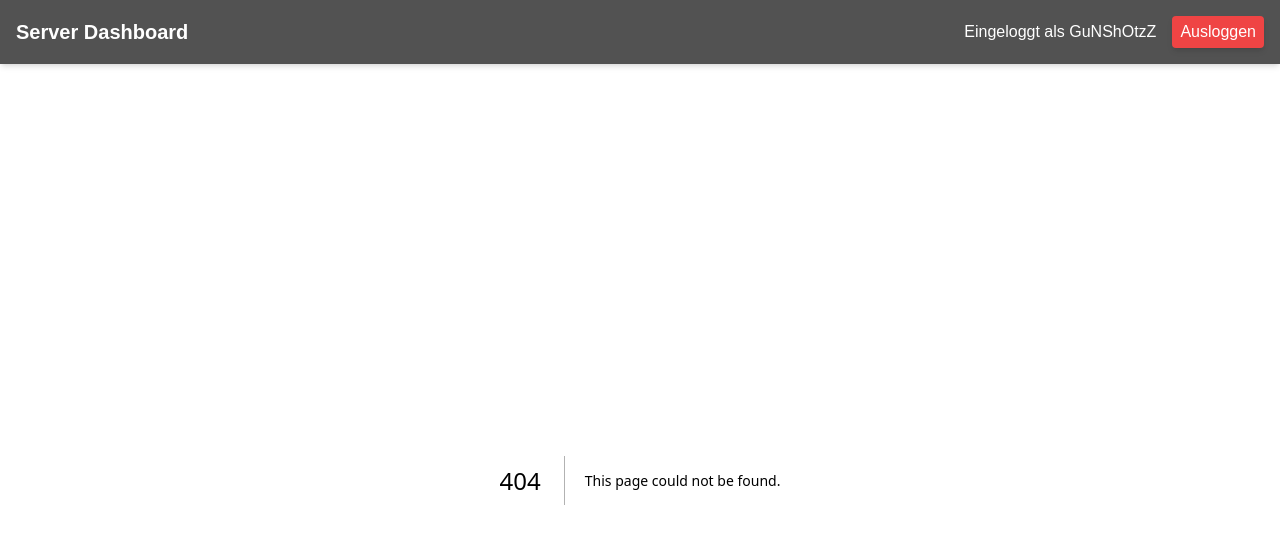
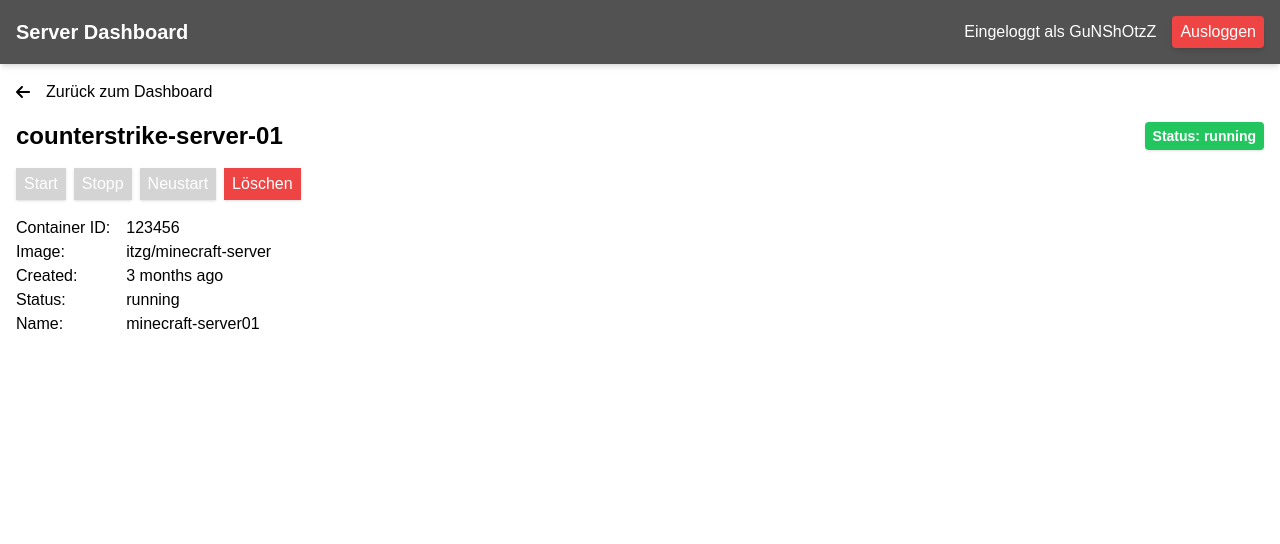
Before and after one commit to kevinldg/server-dashboard, a Next.js app: page /container/counterstrike-server-01 in a window 1280 px wide. Before the commit this address had no page. Shown: the top 544 px of the page. Built offline with nearby package versions, Linux system fonts and the light colour scheme.

Commit message:
Add container details page

```diff
--- /dev/null
+++ b/components/BackToDashboard/BackToDashboard.js
@@ -0,0 +1,11 @@
+import Link from "next/link";
+import { FontAwesomeIcon } from "@fortawesome/react-fontawesome";
+import { faArrowLeft } from "@fortawesome/free-solid-svg-icons";
+
+export default function BackToDashboard() {
+  return (
+    <Link href="/dashboard" className="flex items-center gap-4">
+      <FontAwesomeIcon icon={faArrowLeft} /> <p>Zurück zum Dashboard</p>
+    </Link>
+  );
+}
--- /dev/null
+++ b/components/ContainerActions/ContainerActions.js
@@ -0,0 +1,20 @@
+export default function ContainerActions() {
+  return (
+    <>
+      <ul className="flex items-center gap-2">
+        <li className=" bg-neutral-300 text-white px-2 py-1 shadow hover:scale-[1.025] transition-transform">
+          Start
+        </li>
+        <li className=" bg-neutral-300 text-white px-2 py-1 shadow hover:scale-[1.025] transition-transform">
+          Stopp
+        </li>
+        <li className=" bg-neutral-300 text-white px-2 py-1 shadow hover:scale-[1.025] transition-transform">
+          Neustart
+        </li>
+        <li className=" bg-red-500 text-white px-2 py-1 shadow hover:scale-[1.025] transition-transform">
+          Löschen
+        </li>
+      </ul>
+    </>
+  );
+}
--- /dev/null
+++ b/components/ContainerStatus/ContainerStatus.js
@@ -0,0 +1,15 @@
+export default function ContainerStatus({ status }) {
+  return (
+    <>
+      {status === "running" ? (
+        <span className="px-2 py-1 bg-green-500 text-white font-bold text-sm rounded shadow">
+          Status: {status}
+        </span>
+      ) : (
+        <span className="px-2 py-1 bg-red-500 text-white font-bold text-sm rounded shadow">
+          Status: {status}
+        </span>
+      )}
+    </>
+  );
+}
--- /dev/null
+++ b/components/SpecificDetails/SpecificDetails.js
@@ -0,0 +1,28 @@
+import { FontAwesomeIcon } from "@fortawesome/react-fontawesome";
+import { faInfoCircle } from "@fortawesome/free-solid-svg-icons";
+
+export default function SpecificDetails({ specificData }) {
+  return (
+    <div className="bg-blue-100 border-solid border-2 border-blue-200 p-2 flex flex-col gap-4">
+      <div className="flex items-center gap-4">
+        <FontAwesomeIcon icon={faInfoCircle} />
+        <p className="font-bold">{specificData.containerType}</p>
+      </div>
+      <div>
+        <ul className="list-disc ms-6 text-sm">
+          <li>{specificData.details.game}</li>
+          <li>Minecraft Version: {specificData.details.minecraftVersion}</li>
+          <li>
+            Forge Version: {specificData.details.forgeVersion}
+            <ul className="list-disc ms-4 mb-4 text-xs">
+              {specificData.details.mods.map((mod) => (
+                <li>{mod}</li>
+              ))}
+            </ul>
+          </li>
+          <li>Spieler Limit: {specificData.details.playerLimit}</li>
+        </ul>
+      </div>
+    </div>
+  );
+}
--- /dev/null
+++ b/pages/container/[container].js
@@ -0,0 +1,57 @@
+import BackToDashboard from "@/components/BackToDashboard/BackToDashboard";
+import ContainerActions from "@/components/ContainerActions/ContainerActions";
+import ContainerStatus from "@/components/ContainerStatus/ContainerStatus";
+import SpecificDetails from "@/components/SpecificDetails/SpecificDetails";
+import { useRouter } from "next/router";
+
+const containerData = {
+  id: "123456",
+  image: "itzg/minecraft-server",
+  created: "3 months ago",
+  status: "running",
+  name: "minecraft-server01",
+};
+
+// const specificData = {
+//   containerType: "Gameserver",
+//   details: {
+//     game: "Minecraft Server",
+//     minecraftVersion: "1.5.2",
+//     forgeVersion: "361.187",
+//     mods: ["Tinkers Construct", "Graves", "Journey's Map", "NotEnoughItems"],
+//     playerLimit: 8,
+//   },
+// };
+
+export default function ContainerDetails() {
+  const router = useRouter();
+  const { container } = router.query;
+
+  return (
+    <div className="flex flex-col gap-4">
+      <BackToDashboard />
+      <div className="flex justify-between items-center">
+        <h2 className="text-2xl font-bold">{container}</h2>
+        <ContainerStatus status={containerData.status} />
+      </div>
+      {/* {specificData && <SpecificDetails specificData={specificData} />} */}
+      <ContainerActions />
+      <div className="flex gap-4">
+        <ul>
+          <li>Container ID:</li>
+          <li>Image:</li>
+          <li>Created:</li>
+          <li>Status:</li>
+          <li>Name:</li>
+        </ul>
+        <ul>
+          <li>{containerData.id}</li>
+          <li>{containerData.image}</li>
+          <li>{containerData.created}</li>
+          <li>{containerData.status}</li>
+          <li>{containerData.name}</li>
+        </ul>
+      </div>
+    </div>
+  );
+}
```
